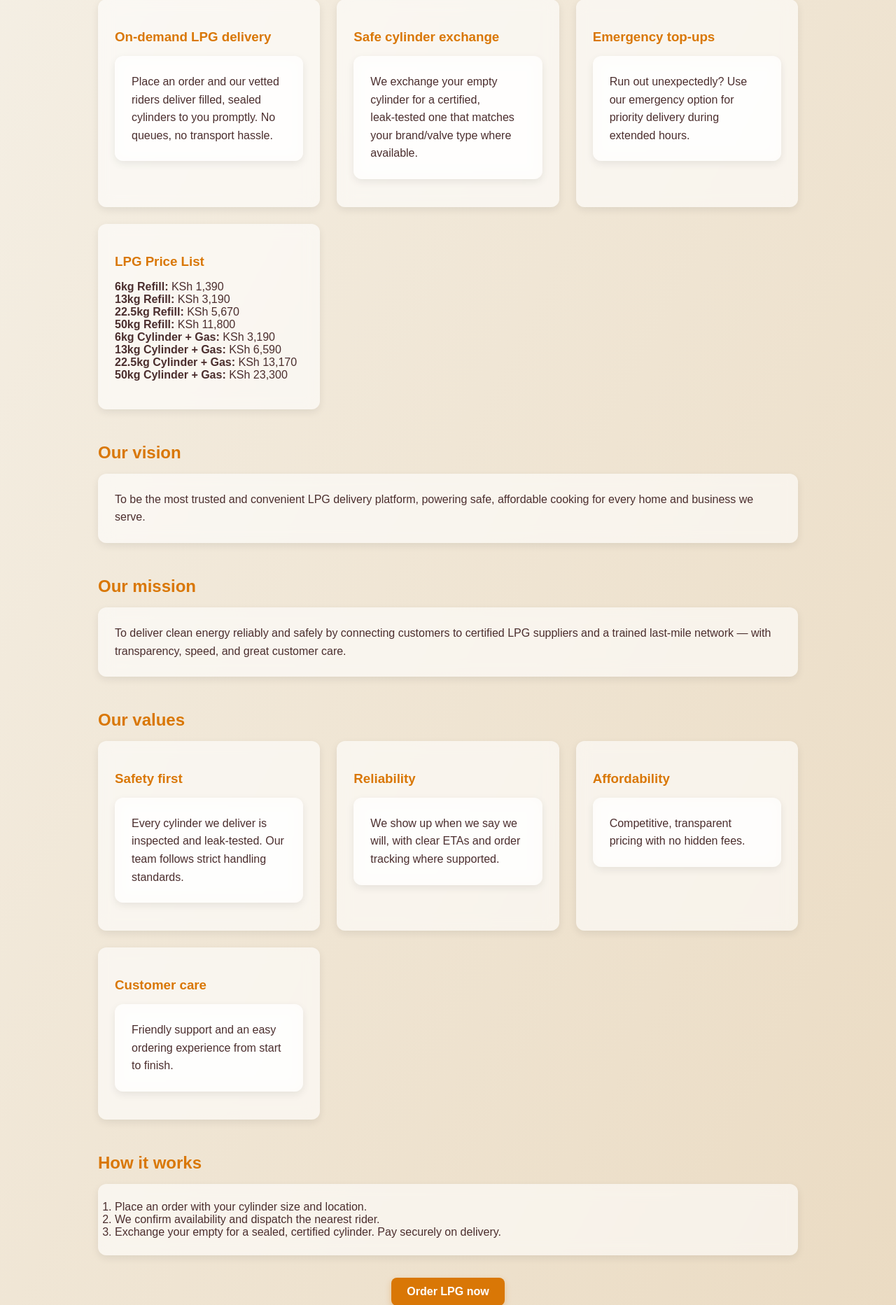
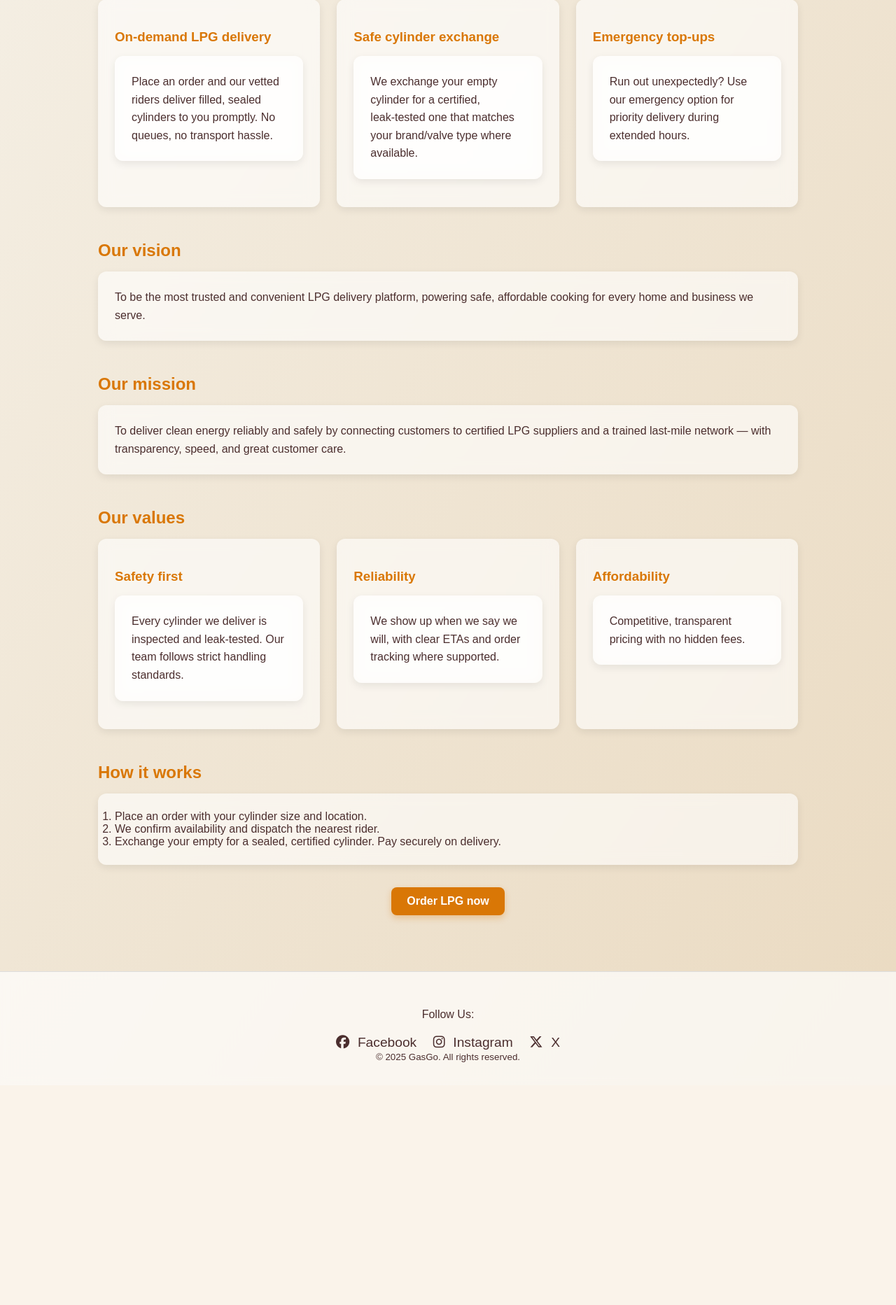
Before and after one commit to Flora72/GasGo, a Django app: page /about/ in a window 1280 px wide. Shown: the part 372-2237 px from the top of the page at 70% size. After the commit the page ends 1890 px from the top, so only its background shows below. Run offline with Django 5.2, Linux system fonts and the light colour scheme.

Commit message:
style: polish About page layout and tone for warmth and clarity

```diff
--- a/templates/about.html
+++ b/templates/about.html
@@ -46,19 +46,6 @@
             <h3>Emergency top‑ups</h3>
             <p>Run out unexpectedly? Use our emergency option for priority delivery during extended hours.</p>
         </div>
-        <div class="card">
-            <h3>LPG Price List</h3>
-            <ul style="list-style: none; padding-left: 0;">
-                <li><strong>6kg Refill:</strong> KSh 1,390</li>
-                <li><strong>13kg Refill:</strong> KSh 3,190</li>
-                <li><strong>22.5kg Refill:</strong> KSh 5,670</li>
-                <li><strong>50kg Refill:</strong> KSh 11,800</li>
-                <li><strong>6kg Cylinder + Gas:</strong> KSh 3,190</li>
-                <li><strong>13kg Cylinder + Gas:</strong> KSh 6,590</li>
-                <li><strong>22.5kg Cylinder + Gas:</strong> KSh 13,170</li>
-                <li><strong>50kg Cylinder + Gas:</strong> KSh 23,300</li>
-            </ul>
-        </div>
     </div>
 </section>
 
@@ -88,10 +75,6 @@
                 <h3>Affordability</h3>
                 <p>Competitive, transparent pricing with no hidden fees.</p>
             </div>
-            <div class="card">
-                <h3>Customer care</h3>
-                <p>Friendly support and an easy ordering experience from start to finish.</p>
-            </div>
         </div>
     </section>
 
```
